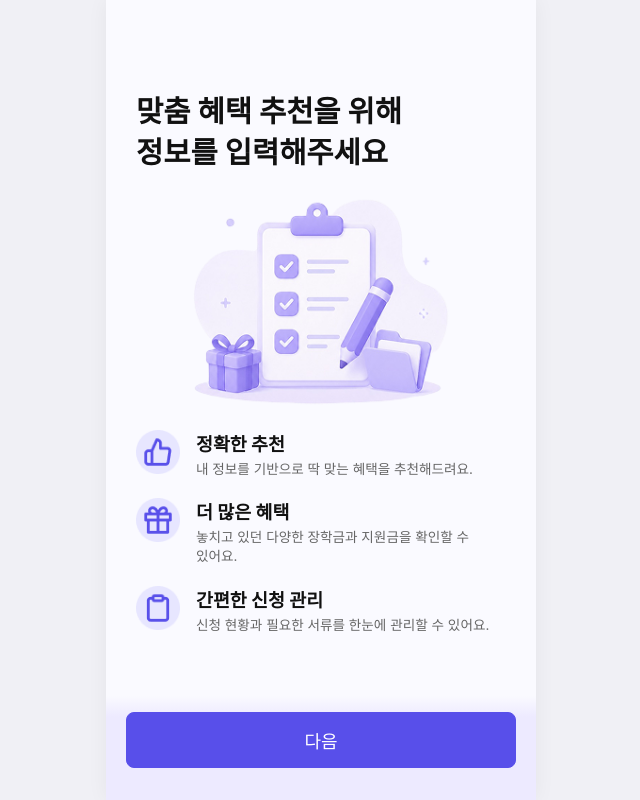
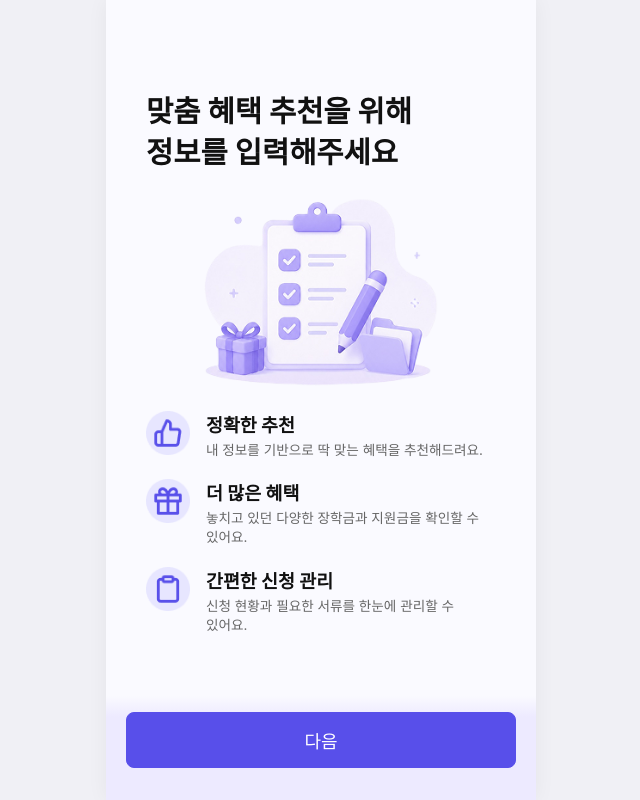
Before and after one commit to LikeLionUniv-INU-BeneFitU/BeneFitU-Frontend, a React (Vite) app: page /info-intro in a window 1280 px wide. Shown: the whole page, without its empty margins (319-959 px from the left). Built offline with nearby package versions, Linux system fonts and the light colour scheme.

Commit message:
임시저장

```diff
--- a/src/pages/InfoIntro.jsx
+++ b/src/pages/InfoIntro.jsx
@@ -16,21 +16,17 @@ export default function InfoIntro() {
 
   return (
     <S.PageWrapper>
-      {/* 타이틀부터 마지막 리스트까지 하나로 묶어 비율을 고정하는 박스 */}
       <S.MainContentBox>
-        {/* 1. 상단 타이틀 */}
         <S.MainTitle>
           맞춤 혜택 추천을 위해
           <br />
           정보를 입력해주세요
         </S.MainTitle>
 
-        {/* 2. 중간 메인 일러스트 */}
         <S.ImageSection>
           <img src={Infointro1} alt="메인 일러스트" />
         </S.ImageSection>
 
-        {/* 3. 특장점 소개 리스트 */}
         <S.FeatureList>
           <S.FeatureItem>
             <S.LogoPlaceholder>
@@ -69,8 +65,7 @@ export default function InfoIntro() {
           </S.FeatureItem>
         </S.FeatureList>
       </S.MainContentBox>
-
-      {/* 4. 하단 고정 버튼 */}
+      \
       <S.ButtonWrapper>
         <BasicButton onClick={handleStart}>다음</BasicButton>
       </S.ButtonWrapper>
--- a/src/pages/InfoIntro.styles.js
+++ b/src/pages/InfoIntro.styles.js
@@ -24,7 +24,7 @@ export const MainContentBox = styled.div`
 
   /* 피그마 상단 Status Bar 공간(9:41) 확보를 위해 상단 마진 배치 */
   margin-top: calc(99 * (100dvh / 874));
-  padding: 0 30px;
+  padding: 0 40px;
   box-sizing: border-box;
 
   display: flex;
```
